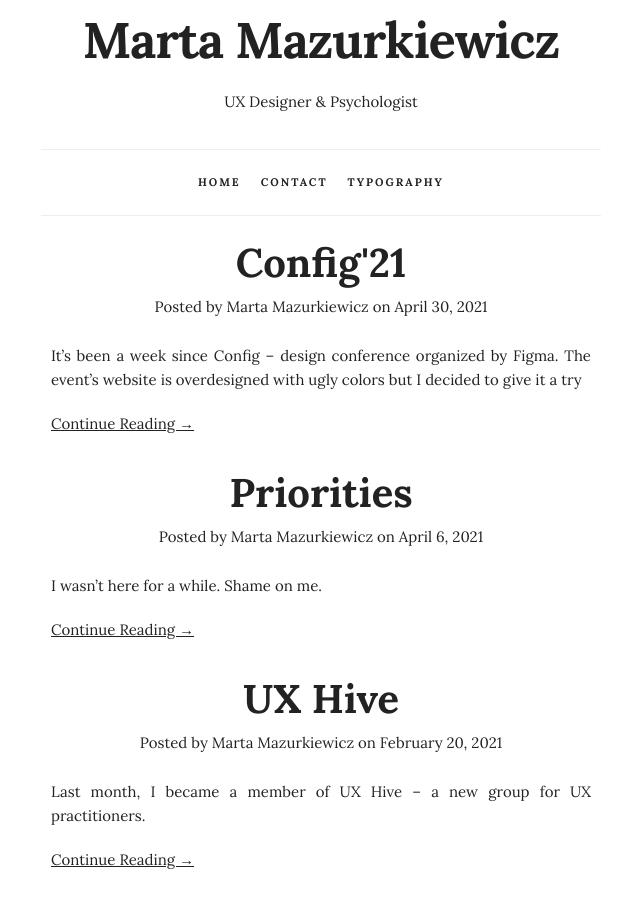
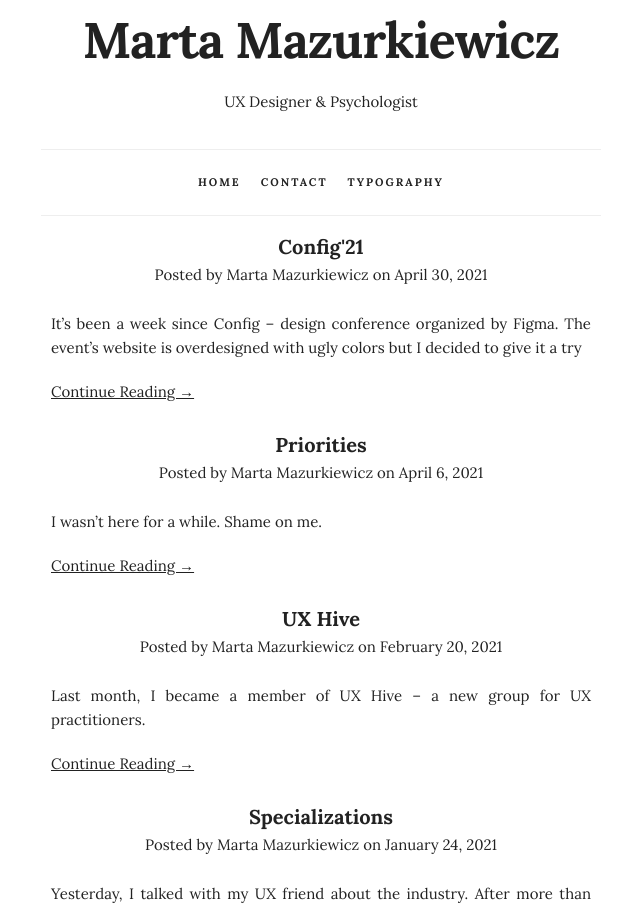
Before and after one commit to mazurki/mazurki.github.io, a Jekyll site: the page built from index.html, in a window 1280 px wide. Shown: the top 909 px of the page, without its empty margins (319-959 px from the left). Built offline with Jekyll 4.4.1, drawn with Linux system fonts in a browser that asks for light colours; the list of posts is cut into pages by our own code.

Commit message:
Change post title font size

```diff
--- a/assets/css/custom.css
+++ b/assets/css/custom.css
@@ -115,7 +115,7 @@ a:hover {
 /* Larger than phone */
 @media (min-width: 550px) {
 .post-title{
-    font-size: 4rem;
+    font-size: 2rem;
     font-weight: 700;
 }
 }
```
